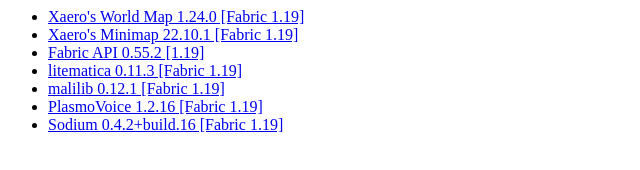
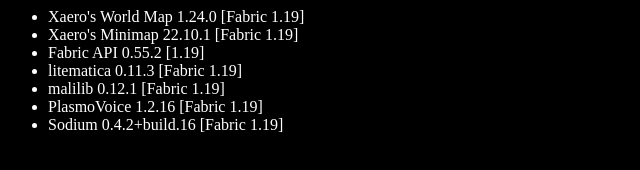
Before and after one commit to bamboo-mc/files, a plain HTML site: page index.html in a window 1280 px wide. Shown: the whole page, without its empty margins (0-640 px from the left). Drawn offline with Linux system fonts and the light colour scheme.

Commit message:
Update index.html

```diff
--- a/index.html
+++ b/index.html
@@ -1,3 +1,9 @@
+<style>
+html, body { background: black; color: white; }
+a, a:visited, a:focus { color: white; text-decoration: none; }
+a:hover { color: #87CEFA; text-decoration: none; }
+</style>
+
 <ul>
 <li><a href="/XaerosWorldMap_1.24.0_Fabric_1.19.jar">Xaero's World Map 1.24.0 [Fabric 1.19]</a></li>
 <li><a href="/Xaeros_Minimap_22.10.1_Fabric_1.19.jar">Xaero's Minimap 22.10.1 [Fabric 1.19]</a></li>
```
